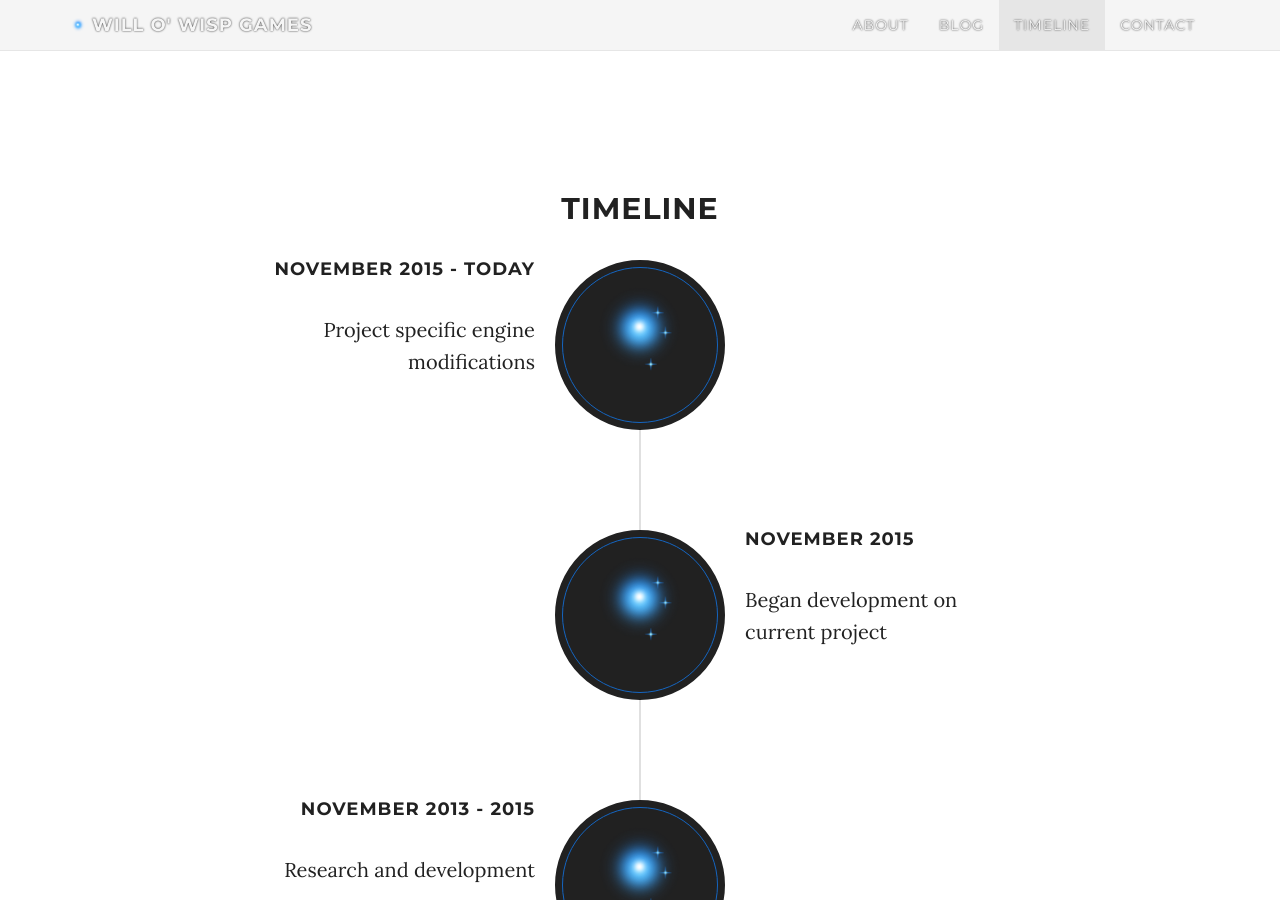
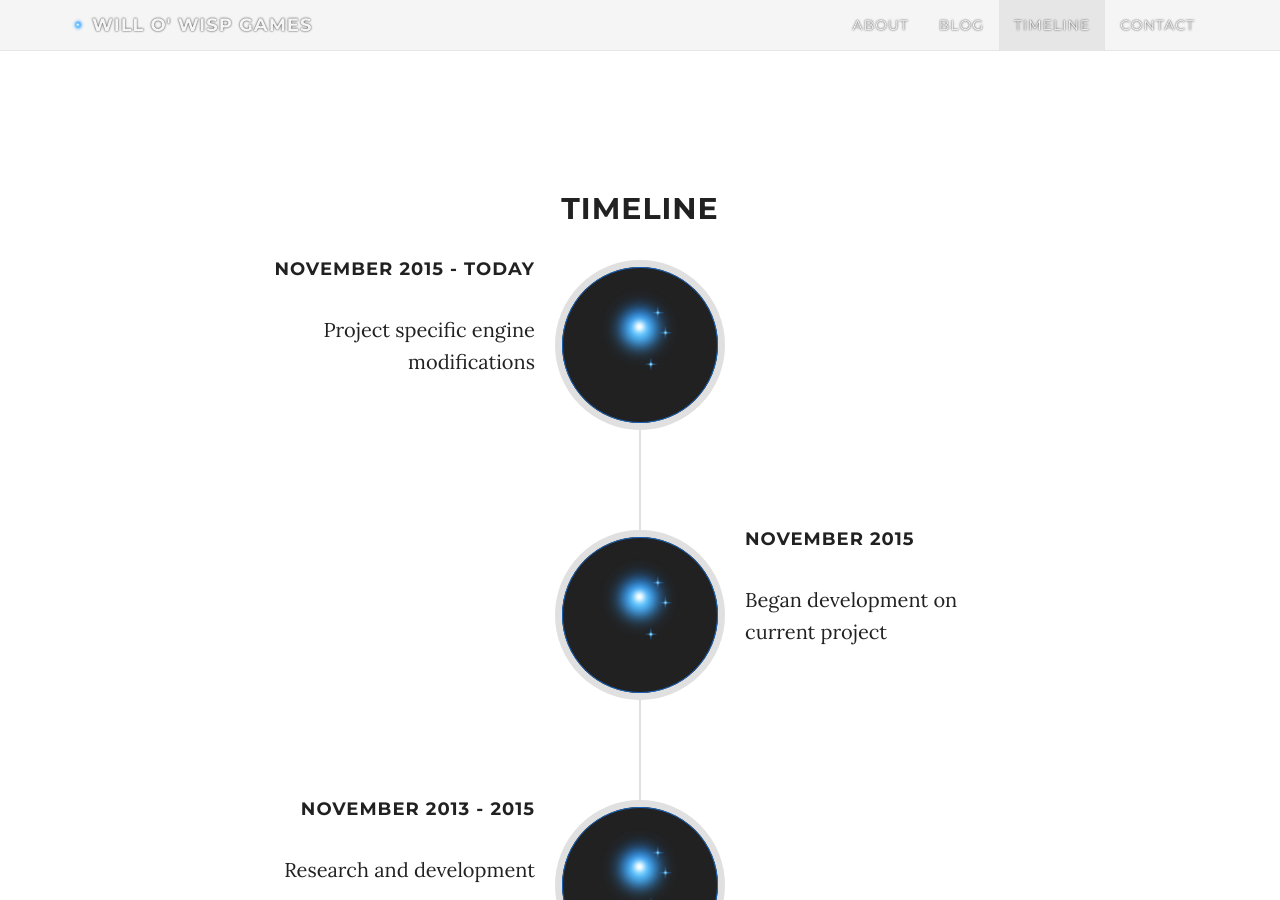
Before and after one commit to WilloWispGames/WilloWispGames.github.io, a Jekyll site: the page built from index.html, in a window 1280 px wide and 900 px high, scrolled down 2356 px. Built offline with Jekyll 4.4.1, drawn with Linux system fonts in a browser that asks for light colours; nearby versions of some CDN libraries; comment, search, counter and statistics services are not loaded.

Commit message:
Update timeline.scss

```diff
--- a/css/timeline.scss
+++ b/css/timeline.scss
@@ -63,7 +63,7 @@
     width: 80px;
     height: 80px;
     margin-left: 0;
-    border: 7px solid #212121; //#f1f1f1;
+    border: 7px solid #e0e0e0; //#f1f1f1;
     border-radius: 100%;
     text-align: center;
     color: #212121; //#f1f1f1;
```
